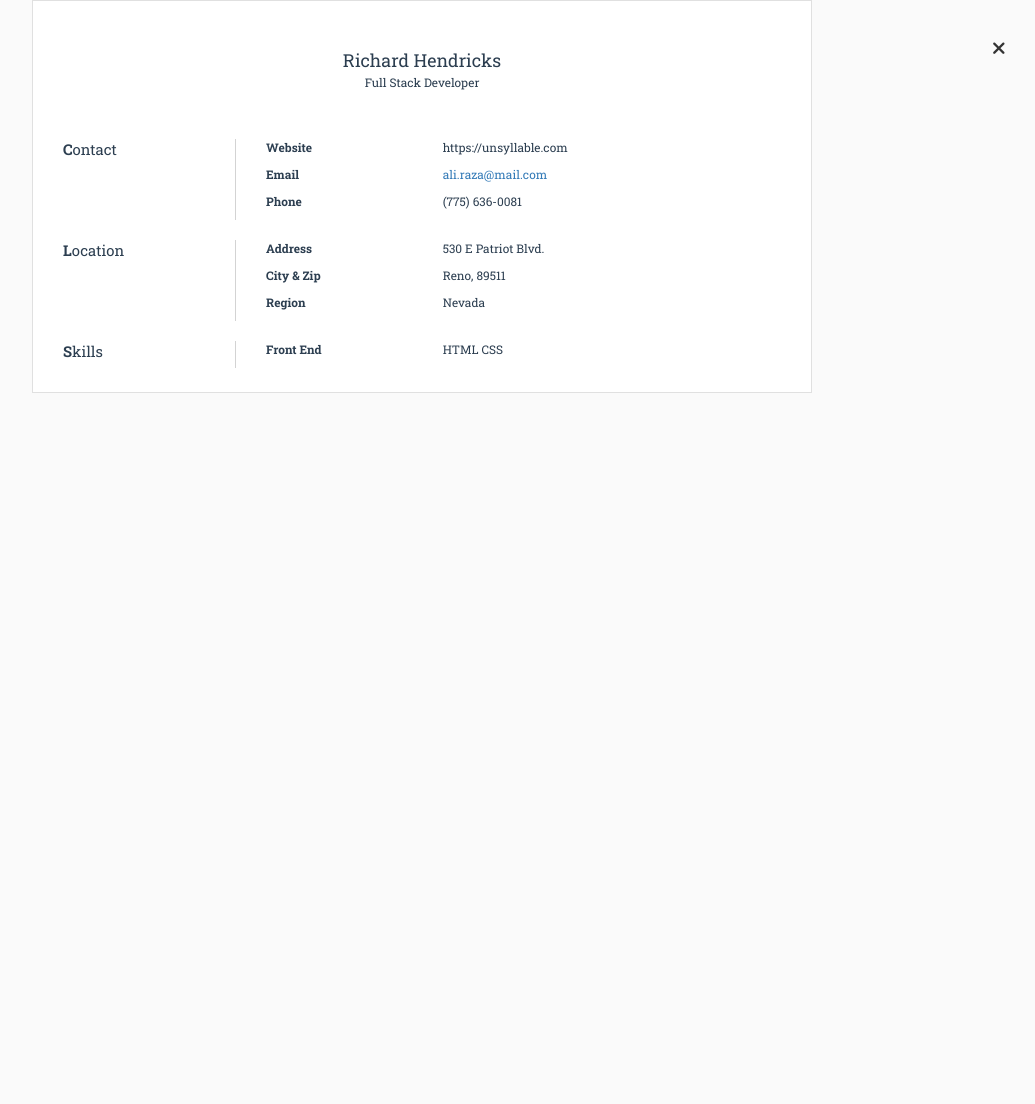
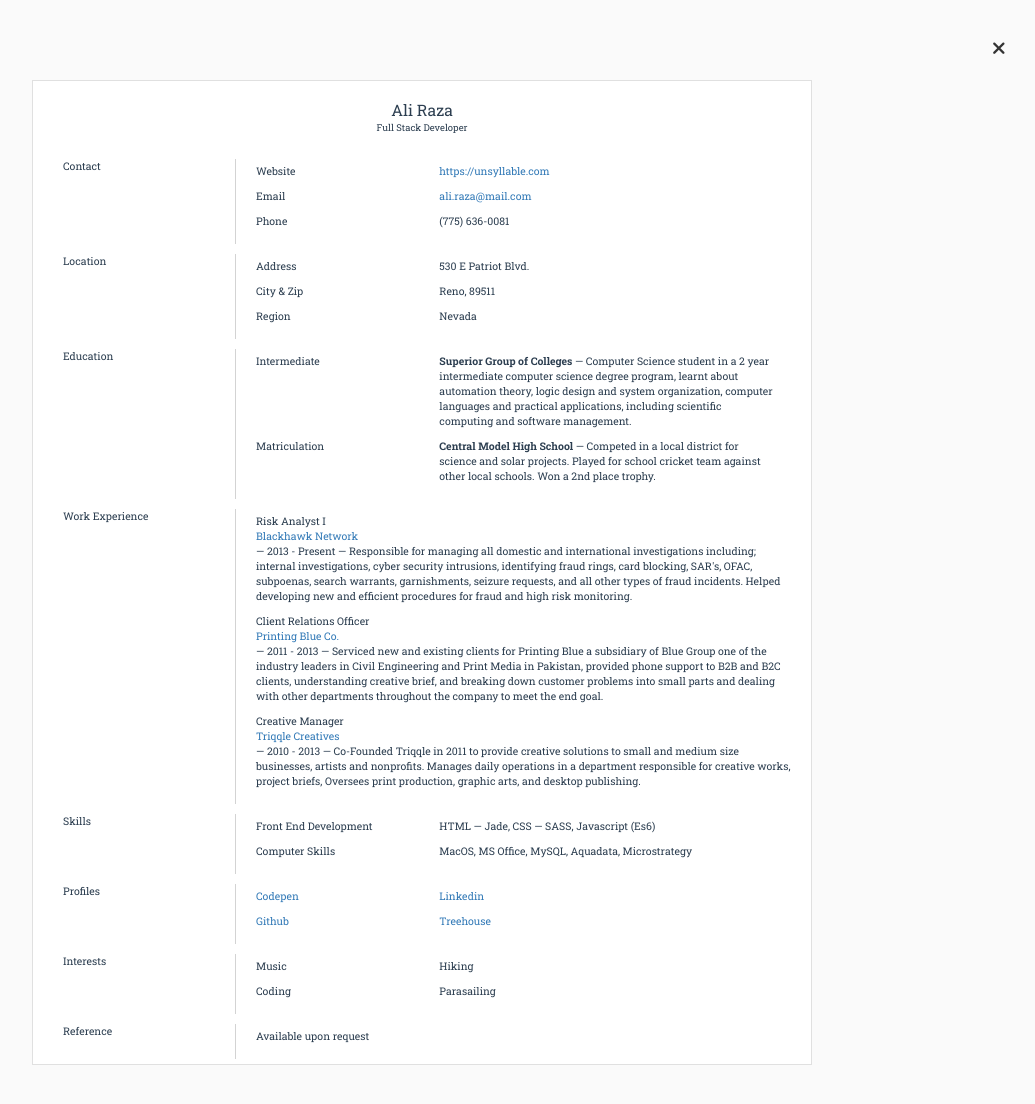
Before and after one commit to ramiraza/Ali-Raza-V1.1, a Jekyll site: the page built from index.html, in a window 1280 px wide. Shown: the top 1104 px of the page, without its empty margins (218-1253 px from the left). Built offline with Jekyll 4.4.1, drawn with Linux system fonts in a browser that asks for light colours; nearby versions of some CDN libraries.

Commit message:
fixed resume.json and created logic for resume.html

```diff
--- a/_data/resume.json
+++ b/_data/resume.json
@@ -1,6 +1,11 @@
+
 {
+	"title": {
+		"name": "Ali Raza",
+		"subtitle": "Full Stack Developer"
+	},
 	"Contact": {
-		"Website": "https://unsyllable.com",
+		"Website": "<a href='https://unsyllable.com' target='_blank'>https://unsyllable.com</a>",
 		"Email": "<a href='mailto:ali.raza@gmail.com'>ali.raza@mail.com</a>",
 		"Phone": "(775) 636-0081"
 	},
@@ -9,7 +14,36 @@
 		"City & Zip": "Reno, 89511",
 		"Region": "Nevada"
 	},
+	"Education": {
+		"Intermediate": "<strong>Superior Group of Colleges</strong> &mdash; Computer Science student in a 2 year intermediate computer science degree program, learnt about automation theory, logic design and system organization, computer languages and practical applications, including scientific computing and software management.",
+
+		"Matriculation": "<strong>Central Model High School</strong> &mdash; Competed in a local district for science and solar projects. Played for school cricket team against other local schools. Won a 2nd place trophy."
+	},
+	"Work Experience": {
+		"Risk Analyst I </br> <a href='https://blackhawknetwork.com' target='_blank'>Blackhawk Network</a> </br><span>&mdash; 2013 - Present &mdash;</span>":
+		"Responsible for managing all domestic and international investigations including; internal investigations, cyber security intrusions, identifying fraud rings, card blocking, SAR's, OFAC, subpoenas, search warrants, garnishments, seizure requests, and all other types of fraud incidents. Helped developing new and efficient procedures for fraud and high risk monitoring.",
+
+		"Client Relations Officer</br> <a href='https://printingblue.com' target='_blank'>Printing Blue Co.</a> </br><span>&mdash; 2011 - 2013 &mdash;</span>":
+		"Serviced new and existing clients for Printing Blue a subsidiary of Blue Group one of the industry leaders in Civil Engineering and Print Media in Pakistan, provided phone support to B2B and B2C clients, understanding creative brief, and breaking down customer problems into small parts and dealing with other departments throughout the company to meet the end goal.",
+
+		"Creative Manager</br> <a href='https://triqqle.com' target='_blank'>Triqqle Creatives</a> </br><span>&mdash; 2010 - 2013 &mdash;</span>":
+		"Co-Founded Triqqle in 2011 to provide creative solutions to small and medium size businesses, artists and nonprofits. Manages daily operations in a department responsible for creative works, project briefs, Oversees print production, graphic arts, and desktop publishing."
+	},
 	"Skills": {
-		"Front End": ["HTML", " " , "CSS"]
+		"Front End Development": "HTML &mdash; Jade, CSS &mdash; SASS, Javascript (Es6)",
+		"Computer Skills": "MacOS, MS Office, MySQL, Aquadata, Microstrategy"
+	},
+	"Profiles": {
+		"<a href='http://www.codepen.io/unsyllable' target='_blank'>Codepen</a>":
+		"<a href='https://www.linkedin.com/in/unsyllable/' target='_blank'>Linkedin</a>",
+		"<a href='https://github.com/unsyllable' target='_blank'>Github</a>":
+		"<a href='https://teamtreehouse.com/aliraza' target='_blank'>Treehouse</a>"
+	},
+	"Interests": {
+		"Music": "Hiking",
+		"Coding": "Parasailing"
+	},
+	"Reference": {
+		"Available upon request"
 	}
 }
--- a/_includes/resume.html
+++ b/_includes/resume.html
@@ -1,24 +1,45 @@
 <div class="overlay">
 	<div class="container resume">
 		<div class="col-md-8 col-md-offset-2 col-xs-12">
-			<h2>Richard Hendricks</h2>
-			<h3>{{ site.subtitle | remove: "| Data Analyst"}}</h3>
+		{% for category in site.data.resume %}
 
-			{% for resume in site.data.resume %}
-			{% assign items = resume %}
-			<div class="col-xs-3 resume-category">
-				<p class="rheading">{{ resume[0]}}</p>
+				{% if category[0] == 'title' %}
+
+					{% for title in category[1] %}
+						{%if title[1] == 'Ali Raza'%}
+							<h2>{{title[1]}}</h2>
+						{%elsif title[1] == 'Full Stack Developer'%}
+							<h3>{{title[1]}}</h3>
+						{% else %}
+						{% endif %}
+					{% endfor %}
+
+				{%elsif category[0] != 'Work Experience'%}
+					<div class="col-xs-3">
+						<p class={%if category[0] == 'Profiles'%} "hideprint" {%endif%}>{{ category[0] }}</p>
 					</div>
-			<div class="col-xs-9 resume-category">
-				{% for categories in resume[1]%}
-				<div class="col-xs-4">
-					<strong>{{categories[0]}}</strong>
+					<div class="col-xs-9">
+						{% for subcategory in category[1] %}
+						<div class="col-xs-4 inner-left">
+							<p>{{subcategory[0]}}</p>
 						</div>
-				<div class="col-xs-8">
-					<p>{{categories[1]}}</p>
+						<div class="col-xs-8 inner-right">
+							<p>{{subcategory[1]}}</p>
 						</div>
 						{% endfor %}
 					</div>
+
+				{% else %}
+					<div class="col-xs-3">
+						<p>{{category[0] }}</p>
+					</div>
+					<div class="col-xs-9 desc">
+						{% for experience in category[1]%}
+						<p>{{experience[0]}} {{experience[1]}}</p>
+						{% endfor %}
+					</div>
+				{% endif %}
+
 		{% endfor %}
 		</div>
 	</div>
--- a/_sass/media.sass
+++ b/_sass/media.sass
@@ -1,22 +1,3 @@
-
-// @media print
-//
-// 	.main, label
-// 		display: none
-//
-// 	.overlay
-// 		padding: 0px
-// 		.container
-// 			padding: 0px
-// 			margin: 0px
-// 			min-width: 8.5in
-// 			height: 11in
-// 			> .col-md-10
-// 				border: none
-// 				margin: 0
-//
-// 				p
-					font-size: 1.3em
 
 @media print
 
@@ -39,11 +20,23 @@
 			border: none
 			margin-top: 0px
 			margin-bottom: 0px
+			padding: 15px
+
+			.hideprint
+				display: none
 
 			h2
 				font-size: 28pt
+				padding: 0
+				margin: 0
 			h3
 				font-size: 14pt
+				padding: 0
+
+			a[href]:after
+				display: none
+			p
+				font-size: 11pt
 
 @media screen and (min-width: $screen-md-min) and (max-width: $screen-lg-min)
 	// ----- Home Page Styling
--- a/_sass/resume.sass
+++ b/_sass/resume.sass
@@ -5,6 +5,7 @@
 	height: 100vh
 	background: #fafafa
 	overflow: scroll
+	-webkit-overflow-scrolling: touch
 	position: absolute
 	top: 0%
 	opacity: 0
@@ -19,12 +20,11 @@
 
 	> div
 		background: #fff
-		// margin-top: 80px
-		// margin-bottom: 80px
+		margin-top: 80px
+		margin-bottom: 80px
 		border: 1px solid #E0E0E0
-		// padding: 15px
 		font-family: $roboto-slab
-		font-size: .85em
+		font-size: .75em
 		color: $heading-color
 
 		> h2, h3
@@ -32,37 +32,22 @@
 			margin: 5px
 		> h2
 			font-size: 1.5em
-			margin-top: 50px
+			margin-top: 20px
 		> h3
-			font-size: 1em
+			font-size: .9em
 			padding: 0px
-			margin-bottom: 50px
-
-		.resume-category
 			margin-bottom: 20px
 
+		> div
+			margin-top: 5px
+			margin-bottom: 5px
+
 			&:nth-child(even)
+				padding: 5px
 				border-left: 1px solid lightgray
 
-		.rheading
-			font-size: 1.25em
-
-			&::first-letter
-				font-weight: 700
-
-
-			// .resume-category
-			// 	min-height: 50px
-			// 	margin: 7px 0
-			// 	&:nth-child(odd)
-			// 	&:nth-child(even)
-			// 		border-left: 1px solid lightgray
-			//
-			// 		.rheading
-			// 			font-weight: bolder
-
-
-
+		.desc p
+			padding-left: 15px
 
 input[type="checkbox"]
 	display: none
--- a/index.html
+++ b/index.html
@@ -2,7 +2,7 @@
 layout: default
 ---
 
-<input type="checkbox" id="checkbox" checked>
+<input type="checkbox" id="checkbox" checked="false">
 <label for="checkbox">
 	<span></span>
 </label>
```
Also changed, not shown: 2 other files. Lines whose indentation alone changed are shown as unchanged.
